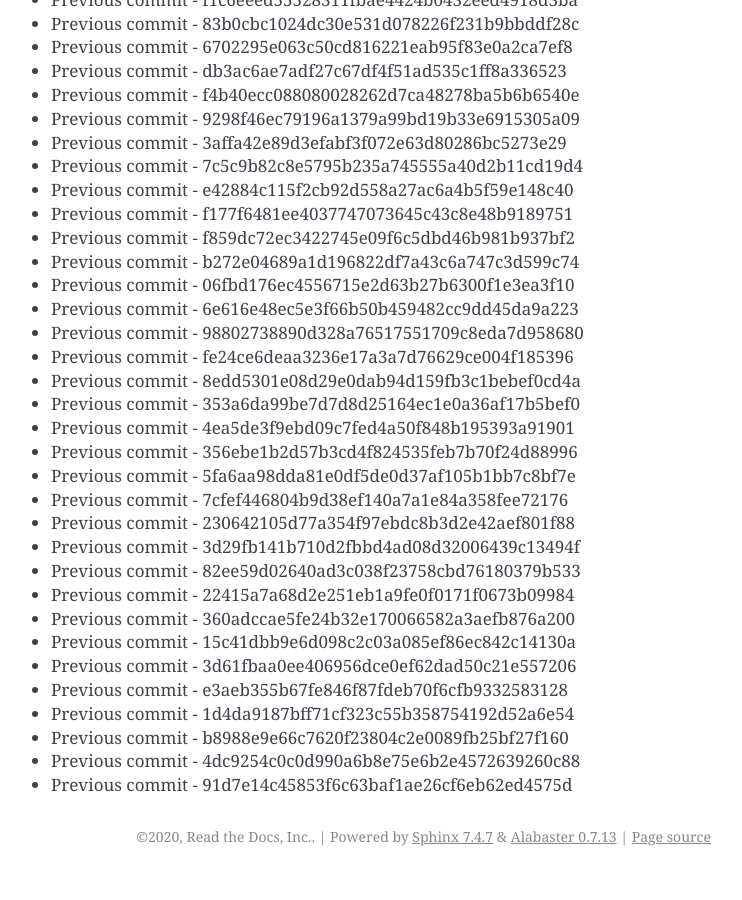
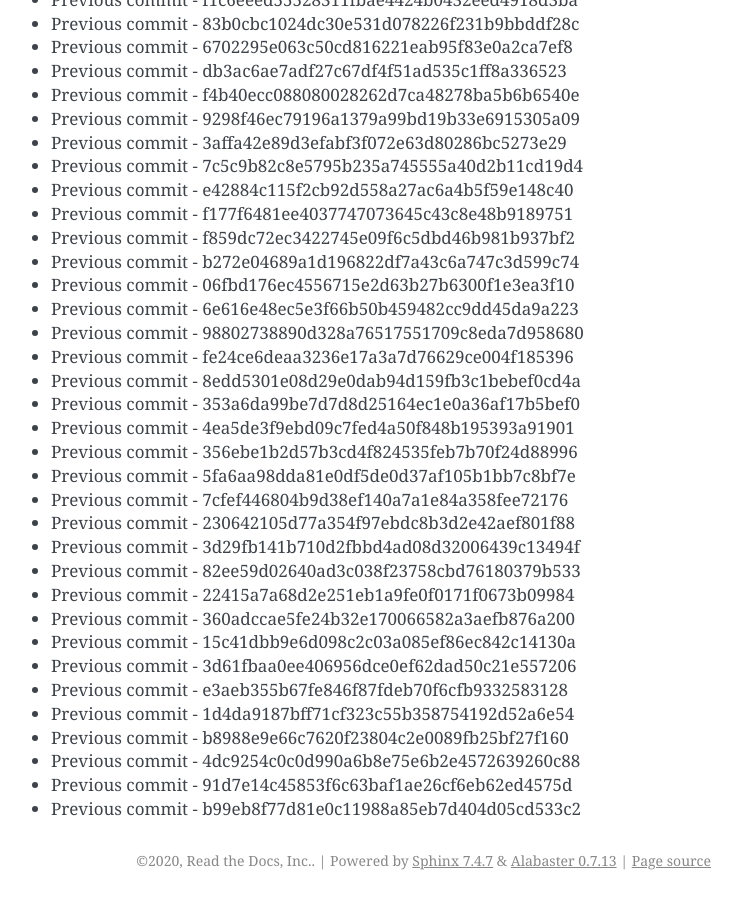
Before and after one commit to readthedocs/rtd-git-stresstest, a Sphinx documentation site: the page built from docs/updates.rst, in a window 1280 px wide and 900 px high, scrolled down 50177 px. Shown: the whole window, without its empty margins (399-1141 px from the left). Built offline with Sphinx 7.4.7, drawn with Linux system fonts in a browser that asks for light colours; before the commit the page ends 51053 px from its top, so only the background shows below that.

Commit message:
Generating commit from previous: b99eb8f77d81e0c11988a85eb7d404d05cd533c2

```diff
--- a/docs/updates.rst
+++ b/docs/updates.rst
@@ -2140,3 +2140,4 @@ It can be tested for any performance characteristics.
 * Previous commit - b8988e9e66c7620f23804c2e0089fb25bf27f160
 * Previous commit - 4dc9254c0c0d990a6b8e75e6b2e4572639260c88
 * Previous commit - 91d7e14c45853f6c63baf1ae26cf6eb62ed4575d
+* Previous commit - b99eb8f77d81e0c11988a85eb7d404d05cd533c2
```
